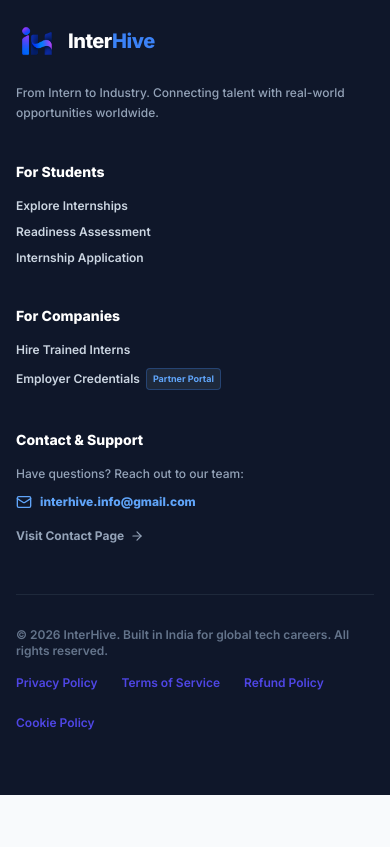
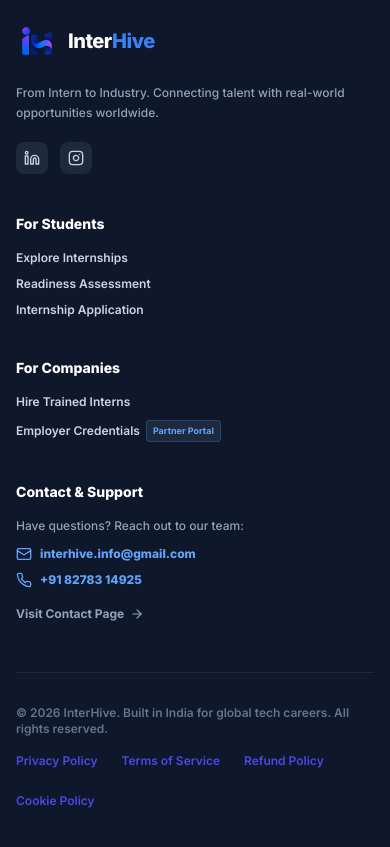
Before and after one commit to InterHive02/InterHive, a React (Vite) app in the folder packages/frontend/: page /programs in a window 390 px wide. Shown: the part 3040-3887 px from the top of the page. Before the commit the page ends 3835 px from the top, so only its background shows below. Built offline with nearby package versions, Linux system fonts and the light colour scheme; no server answers.

Commit message:
feat(contact): update official contact details across platform (phone, email, linkedin, instagram)

```diff
--- a/packages/frontend/index.html
+++ b/packages/frontend/index.html
@@ -44,7 +44,8 @@
       "description": "InterHive connects students with real-world tech internships and live projects. Build industry-ready skills through structured training, live projects, and placement support.",
       "foundingDate": "2026",
       "sameAs": [
-        "https://www.linkedin.com/company/interhive",
+        "https://www.linkedin.com/in/interhive-undefined-1a19a6441/",
+        "https://www.instagram.com/interhive",
         "https://www.linkedin.com/in/ankit-yadav-4b86b7294/",
         "https://www.linkedin.com/in/ankitsoni1203/"
       ],
@@ -55,6 +56,7 @@
       "contactPoint": {
         "@type": "ContactPoint",
         "email": "interhive.info@gmail.com",
+        "telephone": "+91-8278314925",
         "contactType": "customer service"
       },
       "founder": [
--- a/packages/frontend/src/features/auth/pages/login.page.tsx
+++ b/packages/frontend/src/features/auth/pages/login.page.tsx
@@ -46,6 +46,10 @@ export const LoginPage: React.FC = () => {
             Need help? Contact support at{' '}
             <a href="mailto:interhive.info@gmail.com" className="font-bold text-blue-600 hover:underline">
               interhive.info@gmail.com
+            </a>{' '}
+            or{' '}
+            <a href="tel:+918278314925" className="font-bold text-blue-600 hover:underline">
+              +91 82783 14925
             </a>
           </p>
         </div>
--- a/packages/frontend/src/features/auth/pages/register.page.tsx
+++ b/packages/frontend/src/features/auth/pages/register.page.tsx
@@ -146,6 +146,13 @@ export const RegisterPage: React.FC = () => {
                 className="text-blue-600 hover:underline font-bold"
               >
                 interhive.info@gmail.com
+              </a>{' '}
+              or{' '}
+              <a
+                href="tel:+918278314925"
+                className="text-blue-600 hover:underline font-bold"
+              >
+                +91 82783 14925
               </a>
             </p>
           </div>
--- a/packages/frontend/src/features/landing/components/public-footer.tsx
+++ b/packages/frontend/src/features/landing/components/public-footer.tsx
@@ -1,6 +1,6 @@
 import React from 'react';
 import { Link } from 'react-router-dom';
-import { Mail, ArrowRight } from 'lucide-react';
+import { Mail, Phone, Linkedin, Instagram, ArrowRight } from 'lucide-react';
 
 interface PublicFooterProps {
   onOpenInternshipModal: () => void;
@@ -31,6 +31,27 @@ export const PublicFooter: React.FC<PublicFooterProps> = ({
             <p className="text-xs text-slate-400 font-medium leading-relaxed">
               From Intern to Industry. Connecting talent with real-world opportunities worldwide.
             </p>
+            {/* Social Links */}
+            <div className="flex items-center gap-3 pt-1">
+              <a
+                href="https://www.linkedin.com/in/interhive-undefined-1a19a6441/"
+                target="_blank"
+                rel="noopener noreferrer"
+                aria-label="InterHive on LinkedIn"
+                className="w-8 h-8 rounded-lg bg-slate-800 hover:bg-[#0077b5] text-slate-300 hover:text-white flex items-center justify-center transition-all shadow-xs"
+              >
+                <Linkedin className="w-4 h-4" />
+              </a>
+              <a
+                href="https://www.instagram.com/interhive?stkn=MW5jamdxc2RrYzE3Zw=="
+                target="_blank"
+                rel="noopener noreferrer"
+                aria-label="InterHive on Instagram"
+                className="w-8 h-8 rounded-lg bg-slate-800 hover:bg-[#E4405F] text-slate-300 hover:text-white flex items-center justify-center transition-all shadow-xs"
+              >
+                <Instagram className="w-4 h-4" />
+              </a>
+            </div>
           </div>
 
           {/* For Students Column */}
@@ -88,10 +109,16 @@ export const PublicFooter: React.FC<PublicFooterProps> = ({
           <div>
             <h5 className="text-sm font-black text-white mb-4">Contact & Support</h5>
             <p className="text-xs text-slate-400 font-medium mb-3">Have questions? Reach out to our team:</p>
-            <a href="mailto:interhive.info@gmail.com" className="text-xs font-extrabold text-blue-400 hover:text-blue-300 flex items-center gap-2 mb-3">
-              <Mail className="w-4 h-4" />
-              <span>interhive.info@gmail.com</span>
-            </a>
+            <div className="space-y-2.5 mb-3">
+              <a href="mailto:interhive.info@gmail.com" className="text-xs font-extrabold text-blue-400 hover:text-blue-300 flex items-center gap-2">
+                <Mail className="w-4 h-4 shrink-0" />
+                <span>interhive.info@gmail.com</span>
+              </a>
+              <a href="tel:+918278314925" className="text-xs font-extrabold text-blue-400 hover:text-blue-300 flex items-center gap-2">
+                <Phone className="w-4 h-4 shrink-0" />
+                <span>+91 82783 14925</span>
+              </a>
+            </div>
             <Link
               to="/contact"
               className="inline-flex items-center gap-1.5 text-xs font-bold text-slate-400 hover:text-white transition-colors"
--- a/packages/frontend/src/features/legal/pages/cookies.page.tsx
+++ b/packages/frontend/src/features/legal/pages/cookies.page.tsx
@@ -143,7 +143,7 @@ export const CookiePolicyPage: React.FC = () => {
             <span>Contact Regarding Storage Practices</span>
           </h2>
           <p>
-            If you have questions regarding our technical storage or data safeguards, contact our security and privacy team at <a href="mailto:interhive.info@gmail.com" className="text-blue-600 font-bold">interhive.info@gmail.com</a>.
+            If you have questions regarding our technical storage or data safeguards, contact our security and privacy team at <a href="mailto:interhive.info@gmail.com" className="text-blue-600 font-bold">interhive.info@gmail.com</a> or by phone at <a href="tel:+918278314925" className="text-blue-600 font-bold">+91 82783 14925</a>.
           </p>
         </section>
 
--- a/packages/frontend/src/features/legal/pages/privacy.page.tsx
+++ b/packages/frontend/src/features/legal/pages/privacy.page.tsx
@@ -198,6 +198,7 @@ export const PrivacyPage: React.FC = () => {
               <p><strong>Name:</strong> Ankit Yadav</p>
               <p><strong>Designation:</strong> Data Protection & Grievance Officer, InterHive</p>
               <p><strong>Email:</strong> <a href="mailto:interhive.info@gmail.com" className="text-blue-600 font-bold">interhive.info@gmail.com</a></p>
+              <p><strong>Phone:</strong> <a href="tel:+918278314925" className="text-blue-600 font-bold">+91 82783 14925</a></p>
               <p><strong>Jurisdiction:</strong> India</p>
               <p><strong>Response Timeline:</strong> Within 30 days of ticket receipt.</p>
             </div>
--- a/packages/frontend/src/features/legal/pages/refund.page.tsx
+++ b/packages/frontend/src/features/legal/pages/refund.page.tsx
@@ -141,6 +141,7 @@ export const RefundPolicyPage: React.FC = () => {
             <div className="p-4 rounded-xl bg-slate-800/80 border border-slate-700 max-w-md space-y-1.5 text-xs">
               <p className="font-bold text-white">InterHive Commercial Operations</p>
               <p className="text-slate-300">Email: <a href="mailto:interhive.info@gmail.com" className="text-blue-400 underline">interhive.info@gmail.com</a></p>
+              <p className="text-slate-300">Phone: <a href="tel:+918278314925" className="text-blue-400 underline">+91 82783 14925</a></p>
               <p className="text-slate-400">Response SLA: Within 24-48 business hours</p>
               <p className="text-slate-400">Location: India</p>
             </div>
--- a/packages/frontend/src/features/legal/pages/terms.page.tsx
+++ b/packages/frontend/src/features/legal/pages/terms.page.tsx
@@ -133,7 +133,7 @@ export const TermsPage: React.FC = () => {
             These Terms shall be governed by and construed in accordance with the laws of the Republic of India. In the event of any dispute or claim arising under or related to these Terms, the parties shall first attempt to resolve the matter through mutual good-faith consultation. If unresolved, the competent courts in India shall have exclusive jurisdiction.
           </p>
           <p>
-            Contact for legal notifications: <a href="mailto:interhive.info@gmail.com" className="text-blue-600 font-bold">interhive.info@gmail.com</a>.
+            Contact for legal notifications: <a href="mailto:interhive.info@gmail.com" className="text-blue-600 font-bold">interhive.info@gmail.com</a> | Phone: <a href="tel:+918278314925" className="text-blue-600 font-bold">+91 82783 14925</a>.
           </p>
         </section>
 
```
Also changed, not shown: packages/frontend/src/features/landing/pages/contact.page.tsx (+53 -0 lines). Lines whose indentation alone changed are shown as unchanged.
